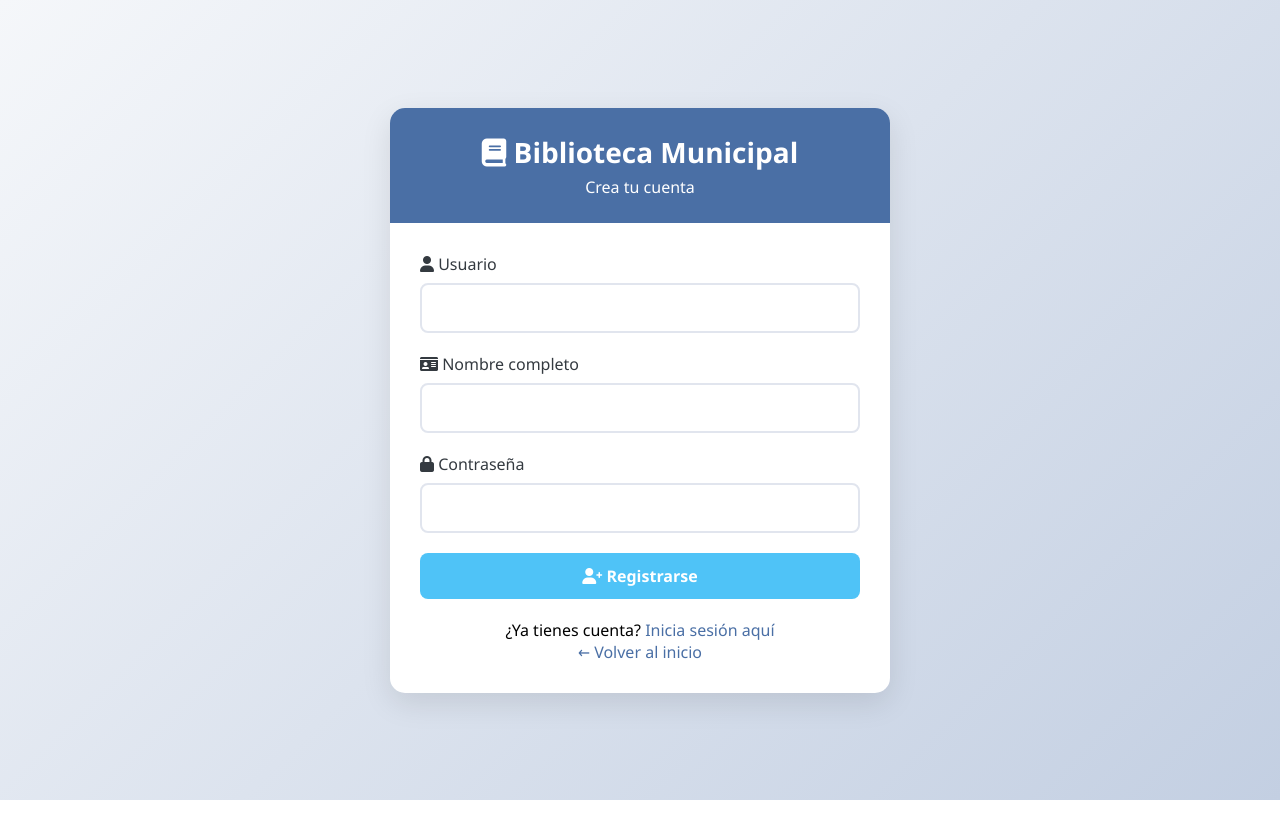
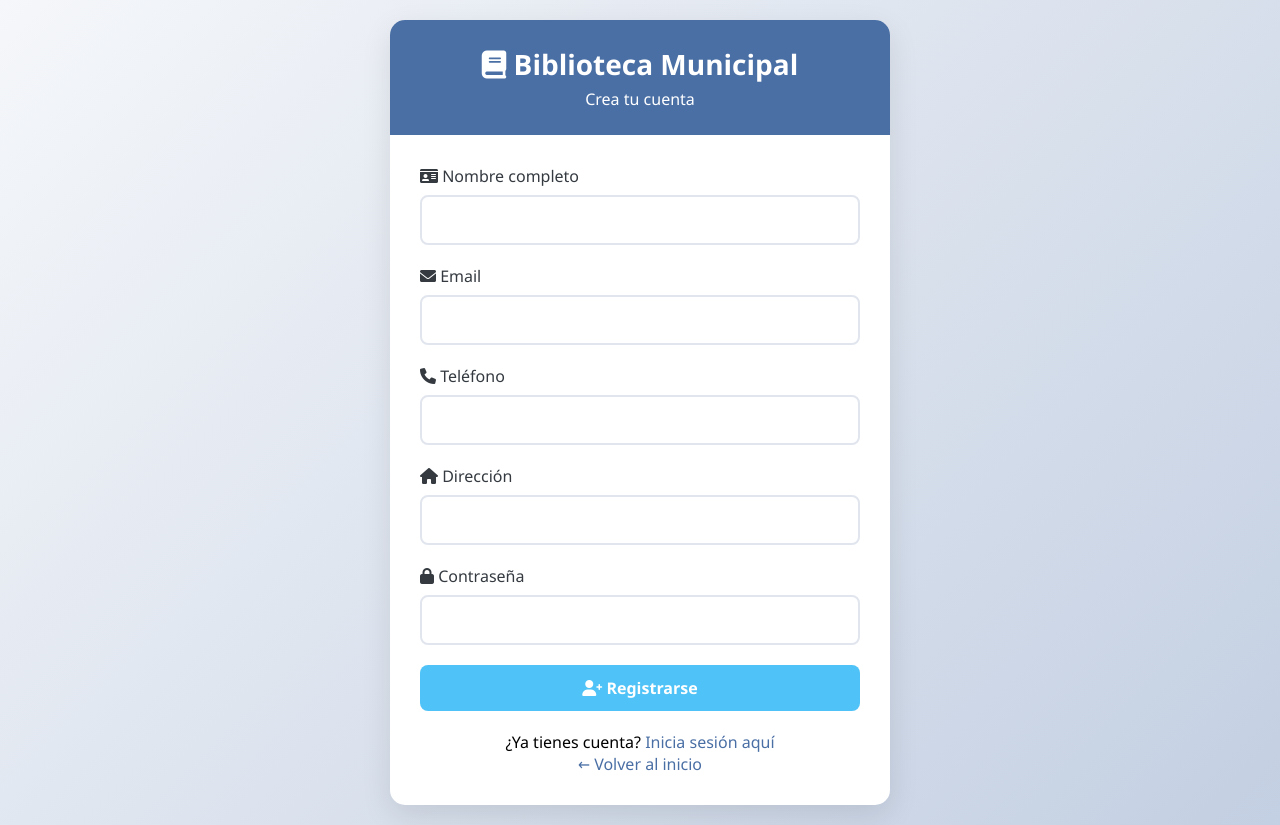
Before and after one commit to vargascelerin/SistemaBiblioteca, a Flask app: page /register in a window 1280 px wide. Before the commit the page ends 800 px from the top, so only its background shows below. Run offline with Flask 3, Linux system fonts and the light colour scheme.

Commit message:
actuaización register.html

```diff
--- a/templates/login.html
+++ b/templates/login.html
@@ -7,7 +7,7 @@
 <div class="form-container">
     <form method="post">
         <div class="form-group">
-            <label for="username"><i class="fas fa-user"></i> Usuario</label>
+            <label for="username"><i class="fas fa-user"></i> Email</label>
             <input type="text" class="form-control" id="username" name="username" required>
         </div>
 
--- a/templates/register.html
+++ b/templates/register.html
@@ -6,14 +6,25 @@
 {% block content %}
 <div class="form-container">
     <form method="post">
-        <div class="form-group">
-            <label for="username"><i class="fas fa-user"></i> Usuario</label>
-            <input type="text" class="form-control" id="username" name="username" required>
-        </div>
 
      <div class="form-group">
     <label for="nombre"><i class="fas fa-id-card"></i> Nombre completo</label>
     <input type="text" class="form-control" id="nombre" name="nombre" required>
+</div>
+
+<div class="form-group">
+    <label for="email"><i class="fas fa-envelope"></i> Email</label>
+    <input type="email" class="form-control" id="email" name="email" required>
+</div>
+
+<div class="form-group">
+    <label for="telefono"><i class="fas fa-phone"></i> Teléfono</label>
+    <input type="tel" class="form-control" id="telefono" name="telefono" required>
+</div>
+
+<div class="form-group">
+    <label for="direccion"><i class="fas fa-home"></i> Dirección</label>
+    <input type="text" class="form-control" id="direccion" name="direccion" required>
 </div>
 
 <div class="form-group">
```
Lines whose indentation alone changed are shown as unchanged.
